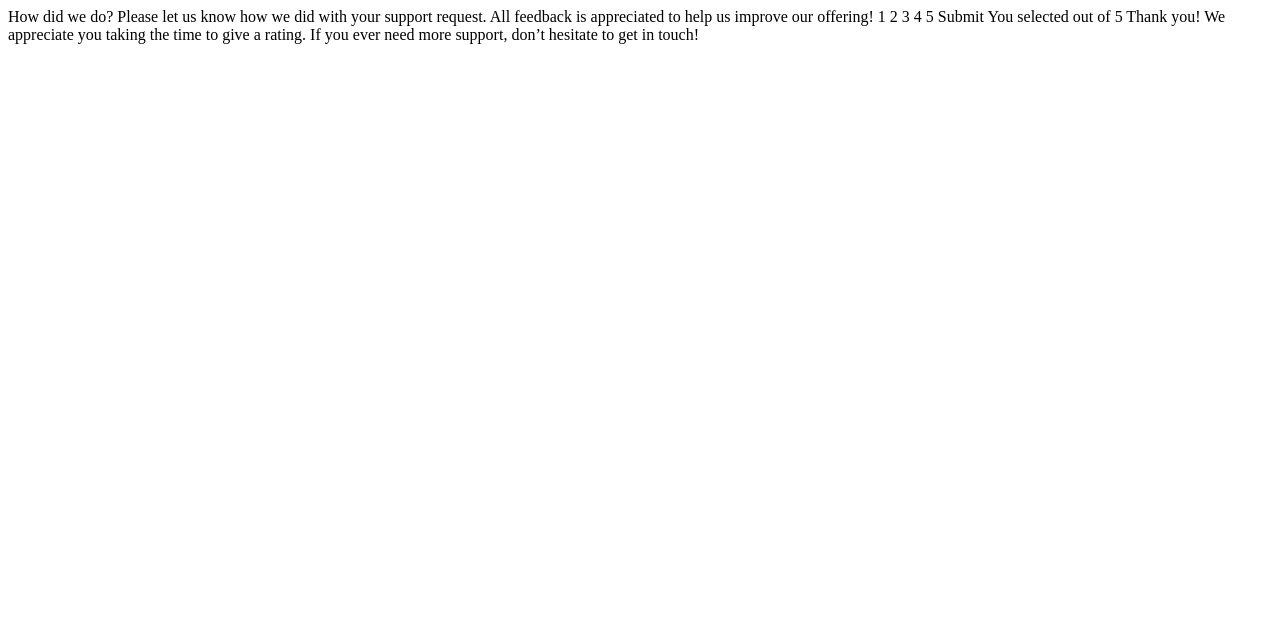
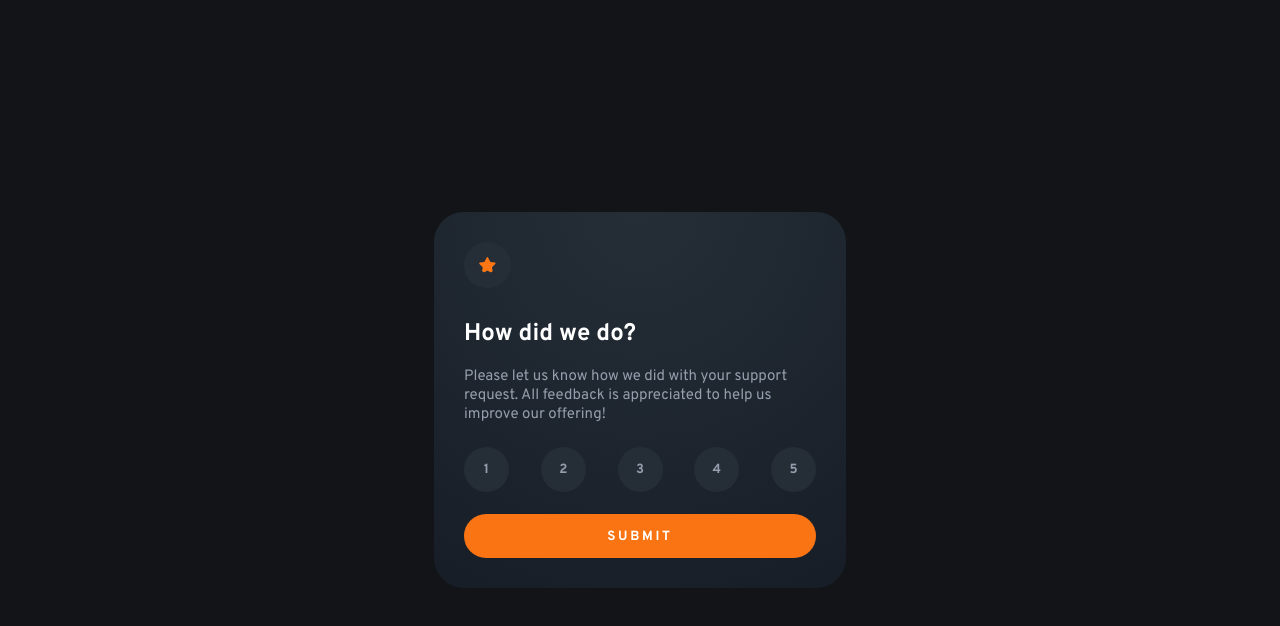
Before and after one commit to LarsiParsii/frontendmentor-challenges, a plain HTML site: page interactive-rating-component/index.html in a window 1280 px wide. Drawn offline with Linux system fonts and the light colour scheme.

Commit message:
Finished most of rating section

```diff
--- a/interactive-rating-component/index.html
+++ b/interactive-rating-component/index.html
@@ -1,35 +1,61 @@
 <!DOCTYPE html>
 <html lang="en">
+
 <head>
   <meta charset="UTF-8">
   <meta name="viewport" content="width=device-width, initial-scale=1.0">
   <link rel="icon" type="image/png" sizes="32x32" href="./images/favicon-32x32.png">
+  <link rel="preconnect" href="https://fonts.googleapis.com">
+  <link rel="preconnect" href="https://fonts.gstatic.com" crossorigin>
+  <link href="https://fonts.googleapis.com/css2?family=Overpass:wght@400;700&display=swap" rel="stylesheet">
+  <link rel="stylesheet" href="style.css">
   <title>Frontend Mentor | Interactive rating component</title>
 </head>
+
 <body>
 
+  <section class="main">
+
     <!-- Rating state start -->
+    <section class="rating card">
+      <img class="rating__star-icon" src="images/icon-star.svg">
 
-  How did we do?
+      <h1 class="card__heading">How did we do?</h1>
 
+      <p class="card__paragraph">
         Please let us know how we did with your support request. All feedback is appreciated
         to help us improve our offering!
+      </p>
 
-  1 2 3 4 5
+      <form class="rating__form">
+        <ul class="rating__score-list">
+          <li><button type="button" class="rating__score">1</button></li>
+          <li><button type="button" class="rating__score">2</button></li>
+          <li><button type="button" class="rating__score">3</button></li>
+          <li><button type="button" class="rating__score">4</button></li>
+          <li><button type="button" class="rating__score">5</button></li>
+        </ul>
+        <button class="rating__submit-button" type="submit">SUBMIT</button>
+      </form>
 
-  Submit
-
+    </section>
     <!-- Rating state end -->
 
     <!-- Thank you state start -->
+    <section class="thankyou card hidden">
+      <img class="thankyou__illustration" src="images/illustration-thank-you.svg">
 
-  You selected <!-- Add rating here --> out of 5
+      <p class="thankyou__selected">You selected <span id="thankyou__rating">3</span> out of 5</p>
 
-  Thank you!
+      <h1 class="card__heading">Thank you!</h1>
 
+      <p class="card__paragraph">
         We appreciate you taking the time to give a rating. If you ever need more support,
         don’t hesitate to get in touch!
+      </p>
+    </section>
+    <!-- Thank you state end -->
+  </section>
+</body>
 
-  <!-- Thank you state end -->
-</body>
 </html>
--- /dev/null
+++ b/interactive-rating-component/style.css
@@ -0,0 +1,89 @@
+* {
+	box-sizing: border-box;
+	margin: 0;
+	padding: 0;
+	font-family: 'Overpass', sans-serif;
+}
+
+:root {
+	font-size: 15px;
+	background-color: var(--clr-background);
+
+	--fw-heading: 700;
+	--fw-normal: 400;
+
+	--clr-primary: hsl(25, 97%, 53%);
+	--clr-background: hsl(216, 12%, 8%);
+	--clr-rating-button: hsl(210, 19%, 18%);
+	--clr-heading: hsl(0, 0%, 100%);
+	--clr-paragraph: hsl(217, 12%, 63%);
+	--clr-card-bright: hsl(210, 19%, 18%);
+	--clr-card-dark: hsl(215, 27%, 12%);
+}
+
+.main {
+	display: flex;
+	min-height: 100vh;
+	justify-content: center;
+	align-items: center;
+}
+
+.card {
+	background: radial-gradient(circle at center top, var(--clr-card-bright), var(--clr-card-dark));;
+	width: clamp(300px, 87.2%, 412px);
+	padding: 2em;
+	border-radius: 30px;
+}
+
+.card__heading {
+	font-size: 1.6rem;
+	color: var(--clr-heading);
+	margin: 0.75em 0;
+}
+
+.card__paragraph {
+	color: var(--clr-paragraph);
+	font-weight: var(--fw-normal);
+}
+
+.rating__star-icon {
+	background-color: var(--clr-rating-button);
+	padding: 1em;
+	border-radius: 100%;
+	margin-bottom: 0.5em;
+}
+
+.rating__score-list {
+	list-style: none;
+	display: flex;
+	justify-content: space-between;
+	align-items: center;
+	flex-wrap: wrap;
+	margin: 1.5em 0;
+}
+
+.rating__score {
+	width: 3rem;
+	height: 3rem;
+	border-radius: 100%;
+	background-color: var(--clr-rating-button);
+	color: var(--clr-paragraph);
+	font-weight: var(--fw-heading);
+	border: none;
+}
+
+.rating__submit-button {
+	background-color: var(--clr-primary);
+	color: var(--clr-heading);
+	font-weight: 700;
+	letter-spacing: 0.2em;
+	width: 100%;
+	padding: 1em;
+	border-radius: 30px;
+	border: none;
+	font-family: inherit;
+}
+
+.hidden {
+	display: none;
+}
```
Lines whose indentation alone changed are shown as unchanged.
